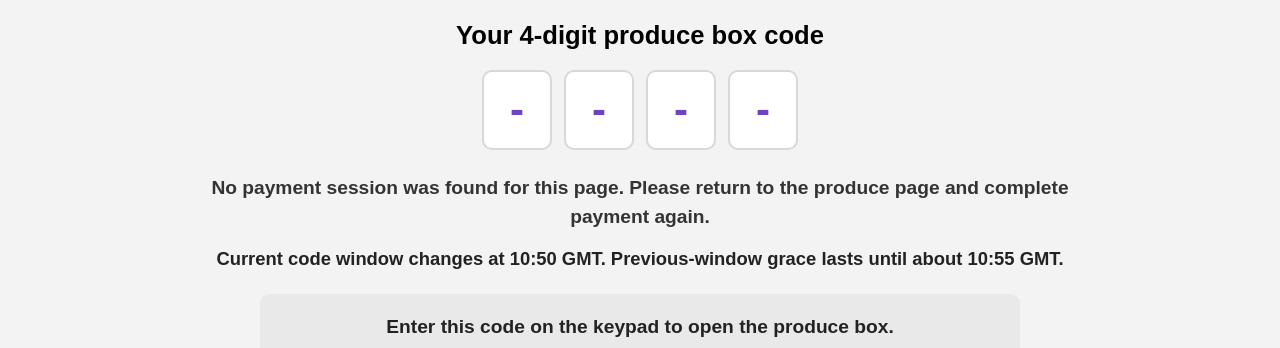
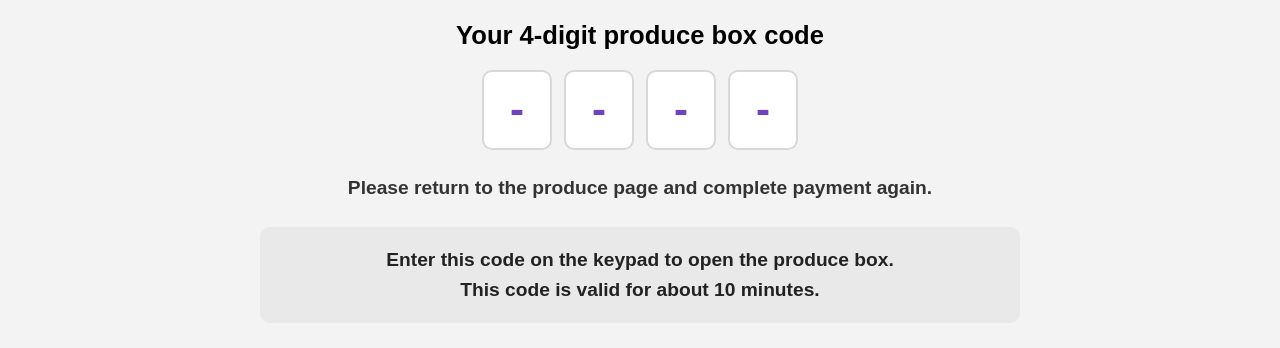
Before and after one commit to Admiral2022/lochroeproduce, a website: page success.html in a window 1280 px wide. Shown: the part 407-755 px from the top of the page. Drawn offline with Linux system fonts and the light colour scheme.

Commit message:
Update success.html

```diff
--- a/success.html
+++ b/success.html
@@ -97,13 +97,6 @@
      font-weight: 600;
      color: #333333;
      line-height: 1.5;
-     margin: 0 0 16px;
-   }
-
-   .valid-until {
-     font-size: clamp(1rem, 1.8vw, 1.15rem);
-     font-weight: 700;
-     color: #222222;
      margin: 0 0 24px;
    }
 
@@ -193,13 +186,9 @@
        Loading your code…
      </p>
 
-     <p class="valid-until" id="validUntil">
-       All system times use GMT / UTC.
-     </p>
-
      <div class="instructions-box">
        Enter this code on the keypad to open the produce box.<br>
-       This code is based on GMT / UTC time and is valid for about 10 minutes.
+       This code is valid for about 10 minutes.
      </div>
 
      <div class="address-footer">
@@ -213,8 +202,6 @@
  </section>
 
  <script>
-   const WINDOW_SECS = 300;
-
    function getSessionId() {
      const params = new URLSearchParams(window.location.search);
      return params.get("session_id");
@@ -228,34 +215,13 @@
      document.getElementById("d4").textContent = digits[3] || "-";
    }
 
-   function formatUtcTime(dateObj) {
-     const hh = String(dateObj.getUTCHours()).padStart(2, "0");
-     const mm = String(dateObj.getUTCMinutes()).padStart(2, "0");
-     return `${hh}:${mm} GMT`;
-   }
-
-   function updateValidityText() {
-     const now = new Date();
-     const epoch = Math.floor(now.getTime() / 1000);
-     const nextBoundaryEpoch = epoch + (WINDOW_SECS - (epoch % WINDOW_SECS));
-     const graceEndEpoch = nextBoundaryEpoch + WINDOW_SECS;
-
-     const nextBoundary = new Date(nextBoundaryEpoch * 1000);
-     const graceEnd = new Date(graceEndEpoch * 1000);
-
-     document.getElementById("validUntil").textContent =
-       `Current code window changes at ${formatUtcTime(nextBoundary)}. Previous-window grace lasts until about ${formatUtcTime(graceEnd)}.`;
-   }
-
    async function loadDoorCode() {
-     updateValidityText();
-
      const sessionId = getSessionId();
 
      if (!sessionId) {
        showCode("----");
        document.getElementById("codeNote").textContent =
-         "No payment session was found for this page. Please return to the produce page and complete payment again.";
+         "Please return to the produce page and complete payment again.";
        return;
      }
 
@@ -275,11 +241,11 @@
 
        showCode("----");
        document.getElementById("codeNote").textContent =
-         data.error || "Unable to load door code.";
+         data.error || "Unable to load your produce box code.";
      } catch (error) {
        showCode("----");
        document.getElementById("codeNote").textContent =
-         "Could not contact the server to load your code.";
+         "Could not load your produce box code. Please try again.";
      }
    }
 
```
